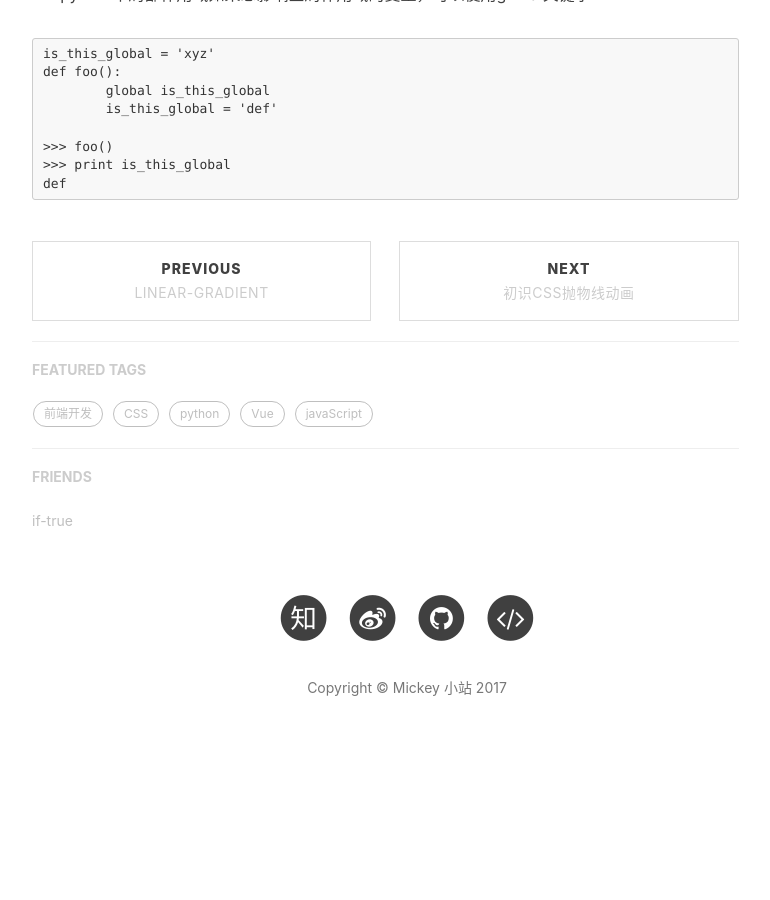
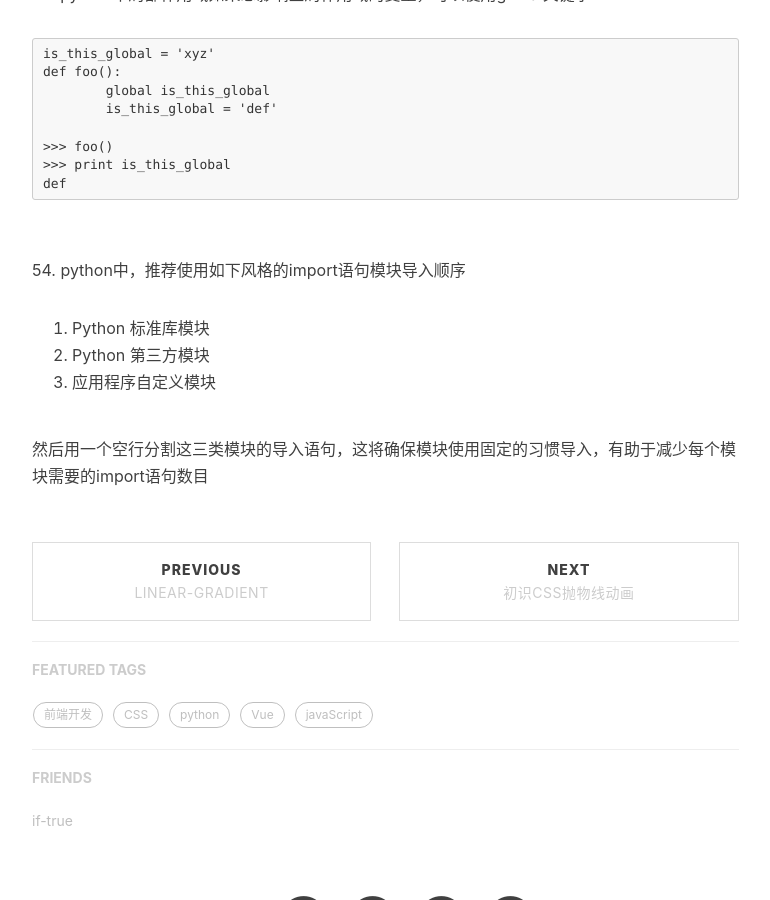
Before and after one commit to mickey0524/mickey0524.github.io, a Jekyll site: the page built from _posts/2017-08-05-begin-python.md, in a window 1280 px wide and 900 px high, scrolled down 12202 px. Shown: the whole window, without its empty margins (233-1003 px from the left). Built offline with Jekyll 4.4.1, drawn with Linux system fonts in a browser that asks for light colours; nearby versions of some CDN libraries; comment, search, counter and statistics services are not loaded; before the commit the page ends 12994 px from its top, so only the background shows below that.

Commit message:
feat(python): 增加begin-python知识点

````diff
--- a/_posts/2017-08-05-begin-python.md
+++ b/_posts/2017-08-05-begin-python.md
@@ -443,3 +443,11 @@ def foo():
 >>> print is_this_global
 def
 ```
+
+<br>54. python中，推荐使用如下风格的import语句模块导入顺序
+
+1. Python 标准库模块
+2. Python 第三方模块
+3. 应用程序自定义模块
+
+然后用一个空行分割这三类模块的导入语句，这将确保模块使用固定的习惯导入，有助于减少每个模块需要的import语句数目
````
